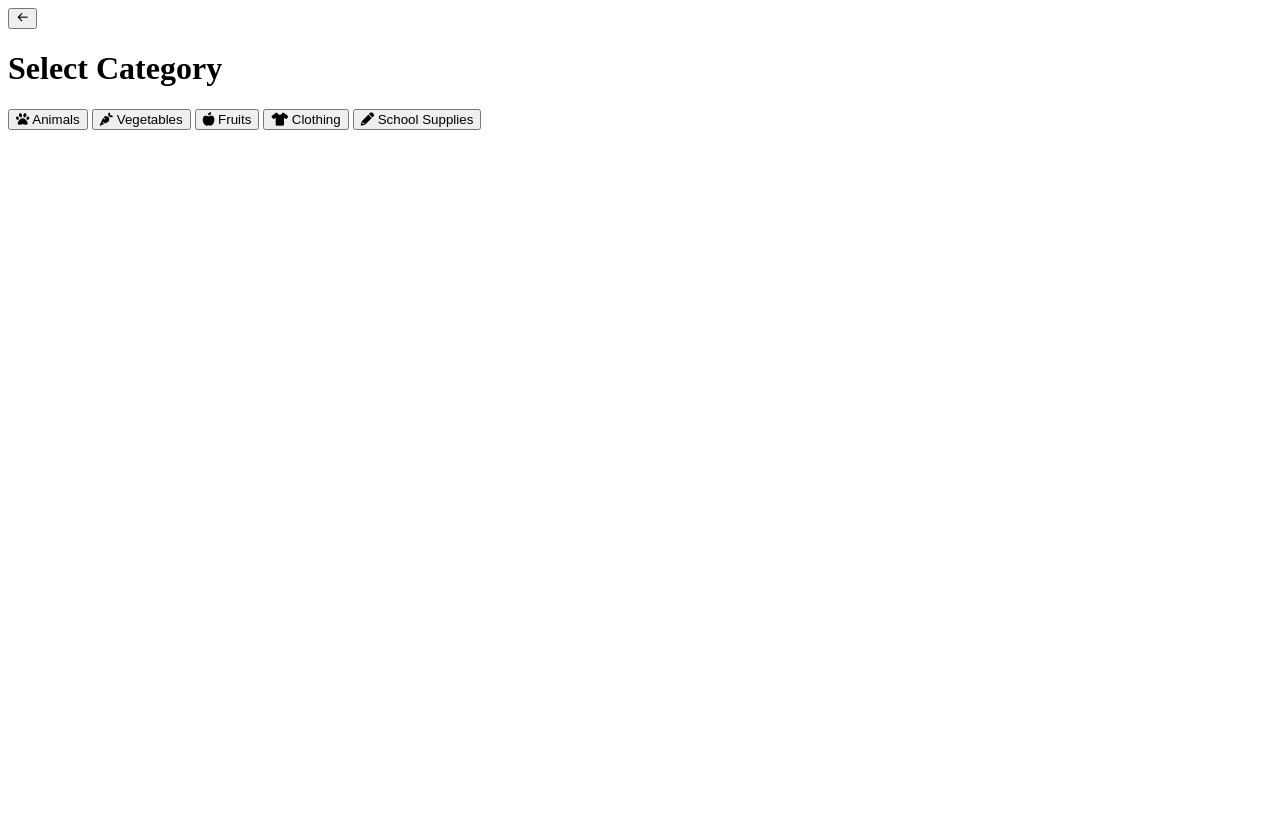
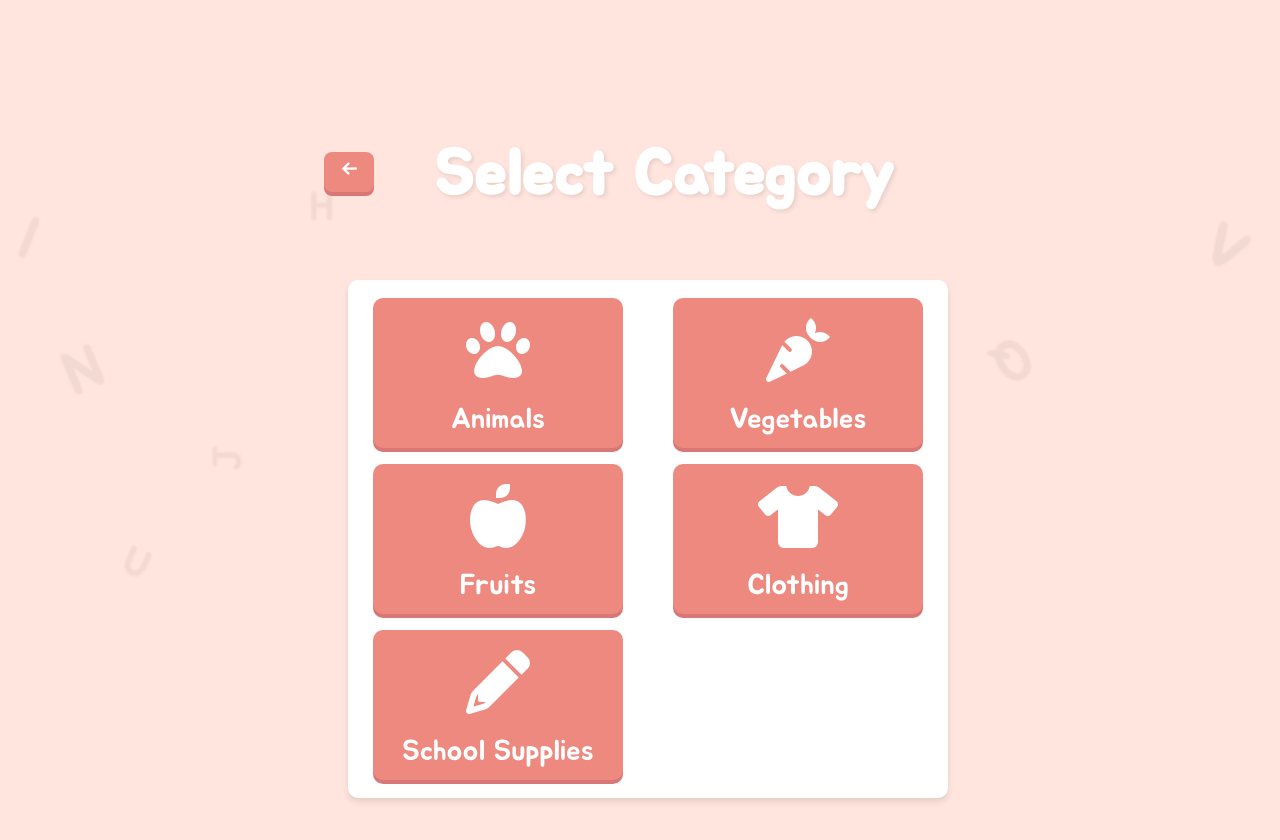
Before and after one commit to Srqjvdwkruq/Crossword-Game, a website: page categories_cw.html in a window 1280 px wide. Before the commit the page ends 800 px from the top, so only its background shows below. Drawn offline with nearby package versions, Linux system fonts and the light colour scheme; the site is published under a folder, as on GitHub Pages, so addresses that start at the root find nothing.

Commit message:
fix path in function setupCategoryButton

```diff
--- a/assets/js/game.js
+++ b/assets/js/game.js
@@ -35,7 +35,11 @@ const utils = {
         if (button) {
             button.addEventListener('click', () => {
                 const category = button.getAttribute('data-category');
-                utils.redirect(`./pages/${category}.html`);
+                // ตรวจสอบ URL ปัจจุบัน
+                const currentPath = window.location.pathname;
+                // กำหนด path ให้ถูกต้องตามตำแหน่งปัจจุบัน
+                const basePath = currentPath.includes('/pages/') ? '../pages/' : './pages/';
+                utils.redirect(`${basePath}${category}.html`);
             });
         }
     }
@@ -248,7 +252,7 @@ document.addEventListener('DOMContentLoaded', () => {
     // Initialize background animation
     new BackgroundAnimation();
 
-    // Setup navigation buttons
+    // Setup navigation buttons with proper paths
     const currentPath = window.location.pathname;
     const isInPagesDir = currentPath.includes('/pages/');
 
--- a/categories_cw.html
+++ b/categories_cw.html
@@ -4,9 +4,9 @@
     <meta charset="UTF-8">
     <meta name="viewport" content="width=device-width, initial-scale=1.0">
     <title>Select Category</title>
-    <link rel="stylesheet" href="/assets/css/style.css">
-    <link rel="stylesheet" href="/assets/css/classic.css">
-    <link rel="stylesheet" href="/assets/css/responsive.css">
+    <link rel="stylesheet" href="./assets/css/style.css">
+    <link rel="stylesheet" href="./assets/css/classic.css">
+    <link rel="stylesheet" href="./assets/css/responsive.css">
     <link href='https://unpkg.com/boxicons@2.1.4/css/boxicons.min.css' rel='stylesheet'>
     <link rel="stylesheet" href="https://cdnjs.cloudflare.com/ajax/libs/font-awesome/6.0.0-beta3/css/all.min.css">
 </head>
@@ -48,6 +48,6 @@
     <div class="background-animation"></div>
 
 
-    <script src="/assets/js/game.js"></script>
+    <script src="./assets/js/game.js"></script>
 </body>
 </html>
```
